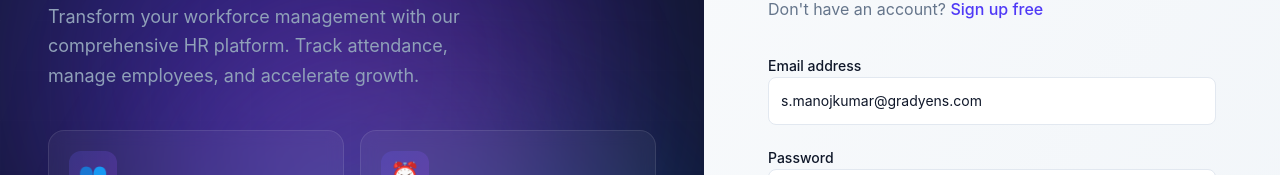
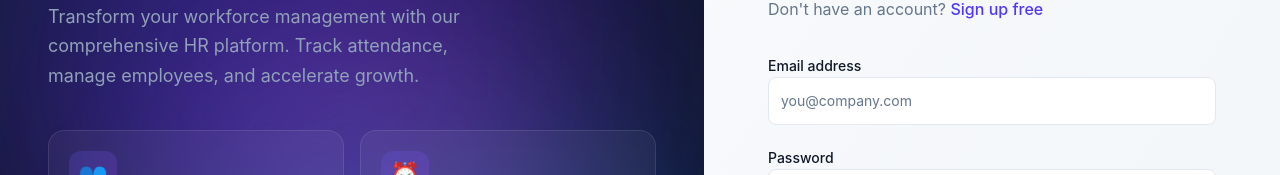
Before and after one commit to manojkumarbtech/gradyenhr, a React (Vite) app in the folder hrms-app/frontend/: page / in a window 1280 px wide. Shown: the part 230-405 px from the top of the page. Built offline with nearby package versions, Linux system fonts and the light colour scheme.

Commit message:
Remove default email from login

```diff
--- a/hrms-app/frontend/src/features/auth/index.tsx
+++ b/hrms-app/frontend/src/features/auth/index.tsx
@@ -22,7 +22,7 @@ const stats = [
 ]
 
 export default function Auth() {
-  const [email, setEmail] = useState("s.manojkumar@gradyens.com")
+  const [email, setEmail] = useState("")
   const [password, setPassword] = useState("")
   const [showPassword, setShowPassword] = useState(false)
   const [rememberMe, setRememberMe] = useState(false)
```
